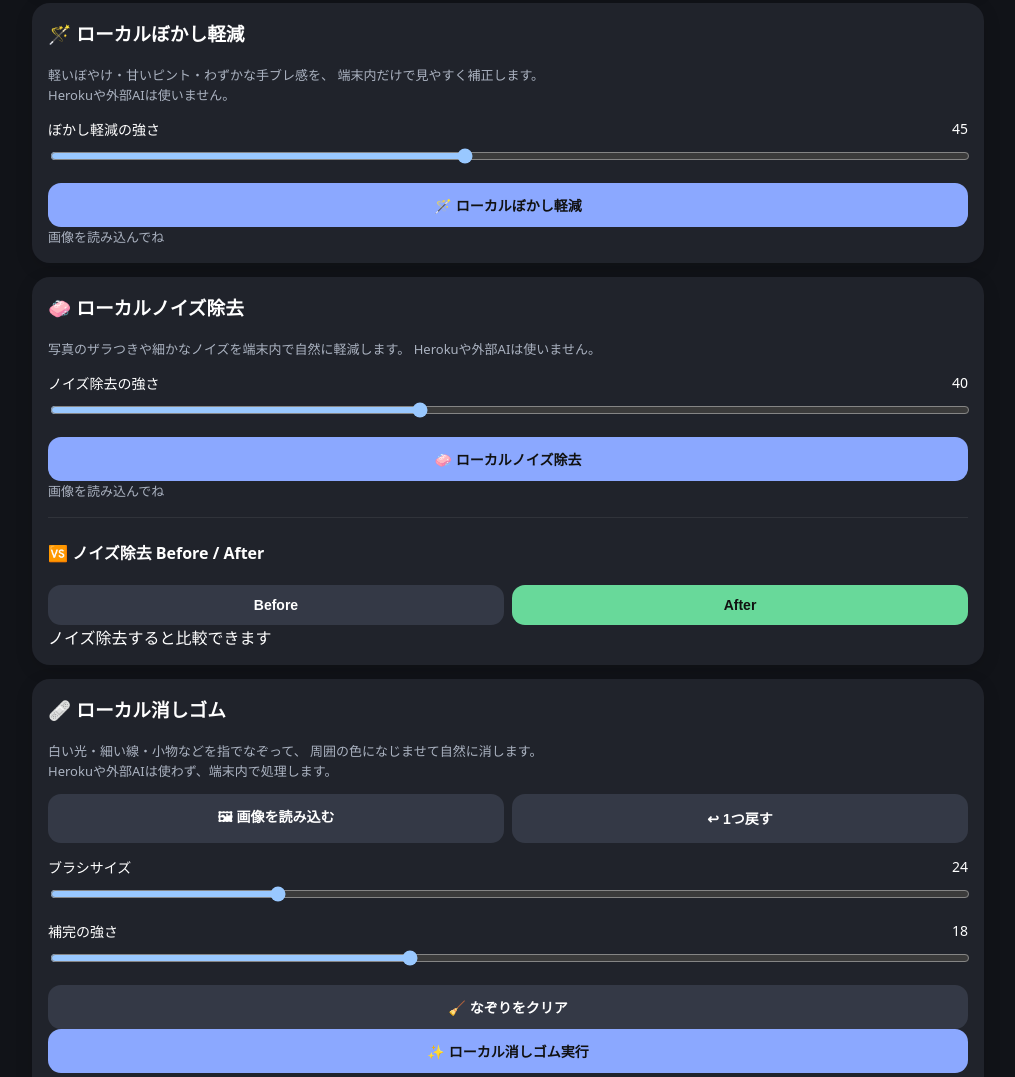
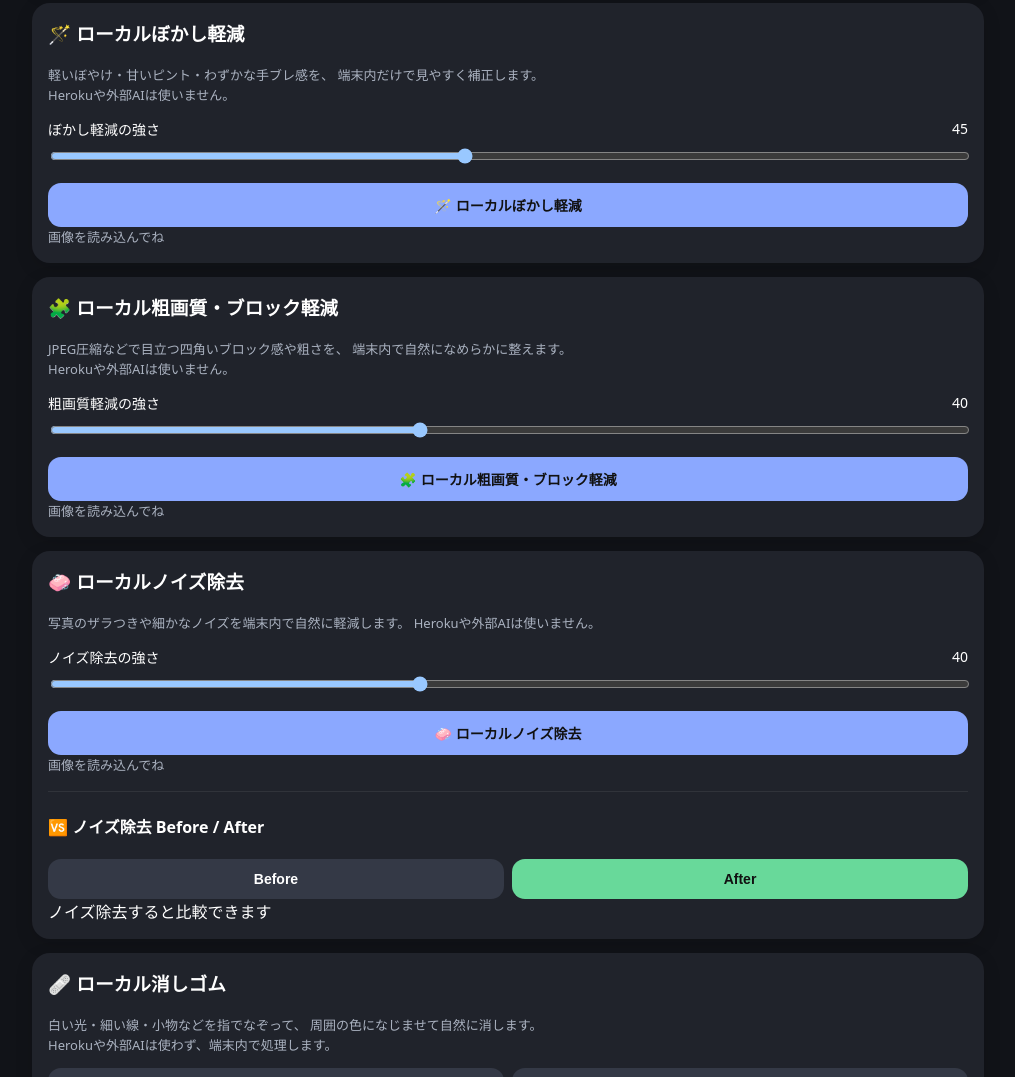
Before and after one commit to schanghong60-rgb/NaturalFix, a website: page public/index.html in a window 1280 px wide. Shown: the part 2070-3147 px from the top of the page, without its empty margins (132-1147 px from the left). Drawn offline with Linux system fonts and the light colour scheme; no server answers.

Commit message:
Add local deblock UI

```diff
--- a/public/index.html
+++ b/public/index.html
@@ -337,6 +337,47 @@
 
   <div
     id="localDeblurStatus"
+    class="status"
+  >
+    画像を読み込んでね
+  </div>
+</section>
+  <section class="card" id="localDeblockStudio">
+  <h3>🧩 ローカル粗画質・ブロック軽減</h3>
+
+  <p class="note">
+    JPEG圧縮などで目立つ四角いブロック感や粗さを、
+    端末内で自然になめらかに整えます。<br>
+    Herokuや外部AIは使いません。
+  </p>
+
+  <div class="control">
+    <label>
+      <span>粗画質軽減の強さ</span>
+      <span id="localDeblockStrengthValue">40</span>
+    </label>
+
+    <input
+      id="localDeblockStrength"
+      type="range"
+      min="0"
+      max="100"
+      step="1"
+      value="40"
+    >
+  </div>
+
+  <button
+    id="localDeblockButton"
+    class="primary"
+    type="button"
+    style="width:100%"
+  >
+    🧩 ローカル粗画質・ブロック軽減
+  </button>
+
+  <div
+    id="localDeblockStatus"
     class="status"
   >
     画像を読み込んでね
```
